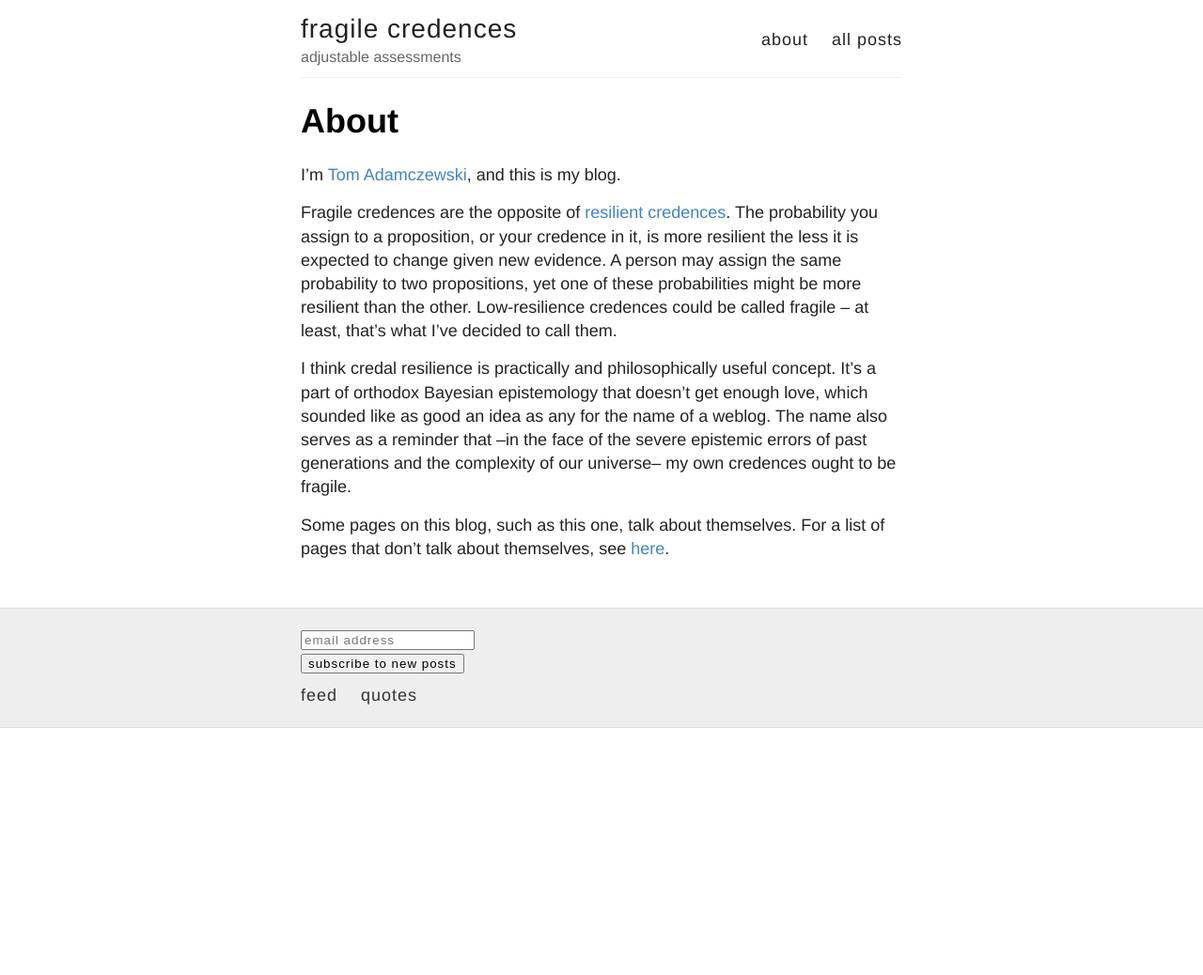
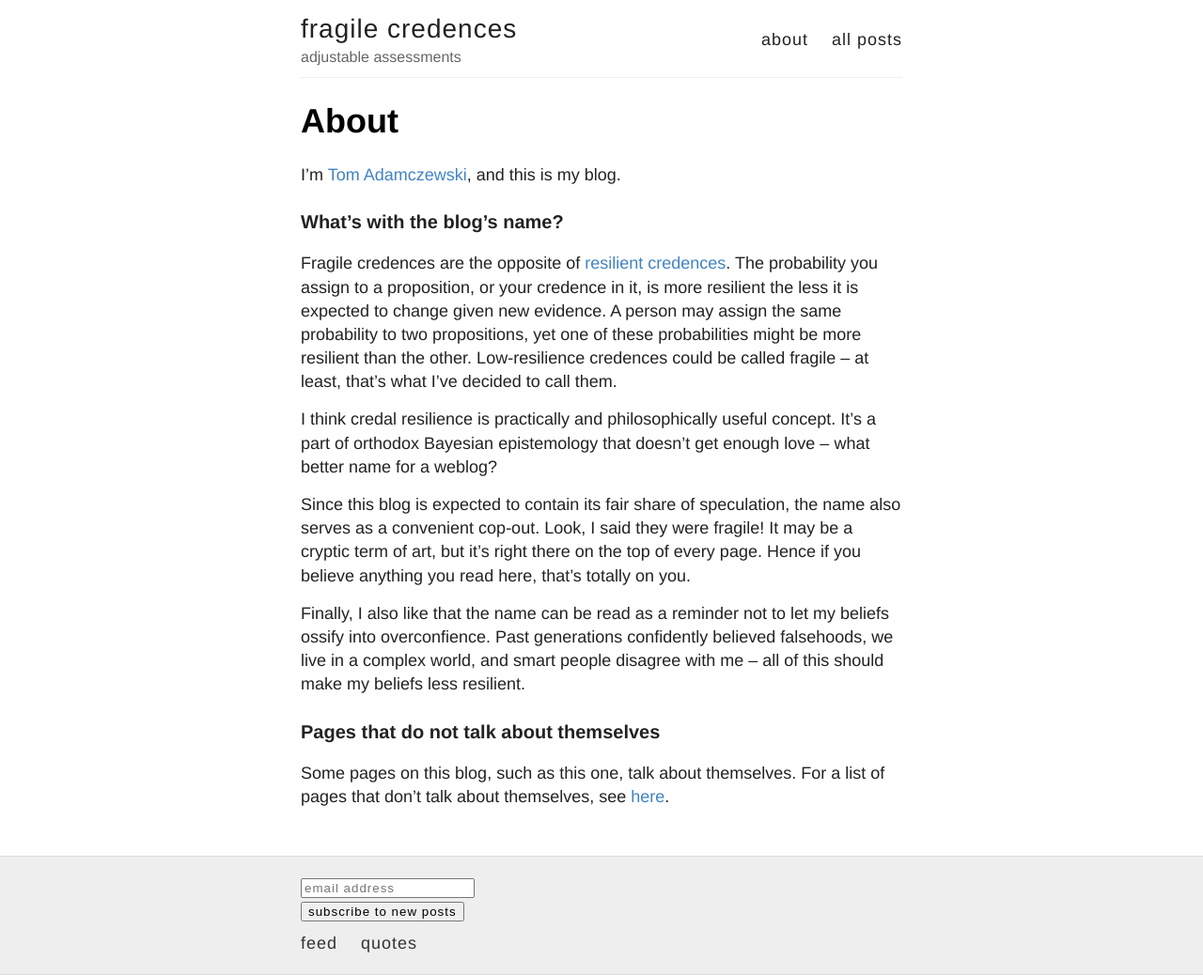
Before and after one commit to fragile-credences/fragile-credences.github.io, a Jekyll site: the page built from about.md, in a window 1280 px wide. Shown: the whole page at 94% size. Built offline with Jekyll 4.4.1, drawn with Linux system fonts in a browser that asks for light colours; comment, search, counter and statistics services are not loaded; before the commit the page ends 900 px from its top, so only the background shows below that.

Commit message:
Update about.md
hopefully comes out less pretentious now?

```diff
--- a/about.md
+++ b/about.md
@@ -5,8 +5,14 @@ title: "About"
 
 I'm [Tom Adamczewski](http://tmkadamcz.github.io), and this is my blog.
 
+### What's with the blog's name?
 Fragile credences are the opposite of [resilient credences](https://concepts.effectivealtruism.org/concepts/credal-resilience/). The probability you assign to a proposition, or your credence in it, is more resilient the less it is expected to change given new evidence. A person may assign the same probability to two propositions, yet one of these probabilities might be more resilient than the other. Low-resilience credences could be called fragile -- at least, that's what I've decided to call them.
 
-I think credal resilience is practically and philosophically useful concept. It's a part of orthodox Bayesian epistemology that doesn't get enough love, which sounded like as good an idea as any for the name of a weblog. The name also serves as a reminder that --in the face of the severe epistemic errors of past generations and the complexity of our universe-- my own credences ought to be fragile.
+I think credal resilience is practically and philosophically useful concept. It's a part of orthodox Bayesian epistemology that doesn't get enough love -- what better name for a weblog?
 
+Since this blog is expected to contain its fair share of speculation, the name also serves as a convenient cop-out. Look, I said they were fragile! It may be a cryptic term of art, but it's right there on the top of every page. Hence if you believe anything you read here, that's totally on you.
+
+Finally, I also like that the name can be read as a reminder not to let my beliefs ossify into overconfience. Past generations confidently believed falsehoods, we live in a complex world, and smart people disagree with me -- all of this should make my beliefs less resilient.
+
+### Pages that do not talk about themselves
 Some pages on this blog, such as this one, talk about themselves. For a list of pages that don't talk about themselves, see [here](/list-of-pages-that-do-not-talk-about-themselves).
```
